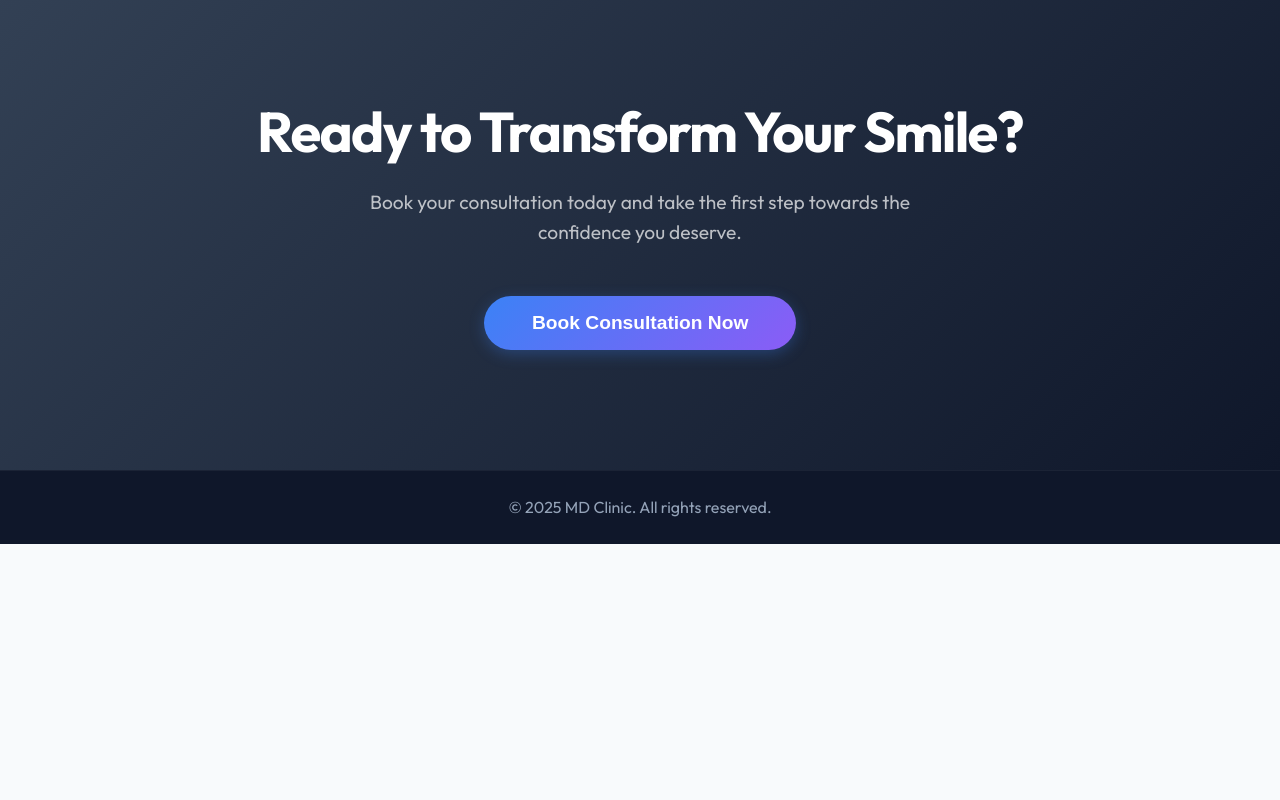
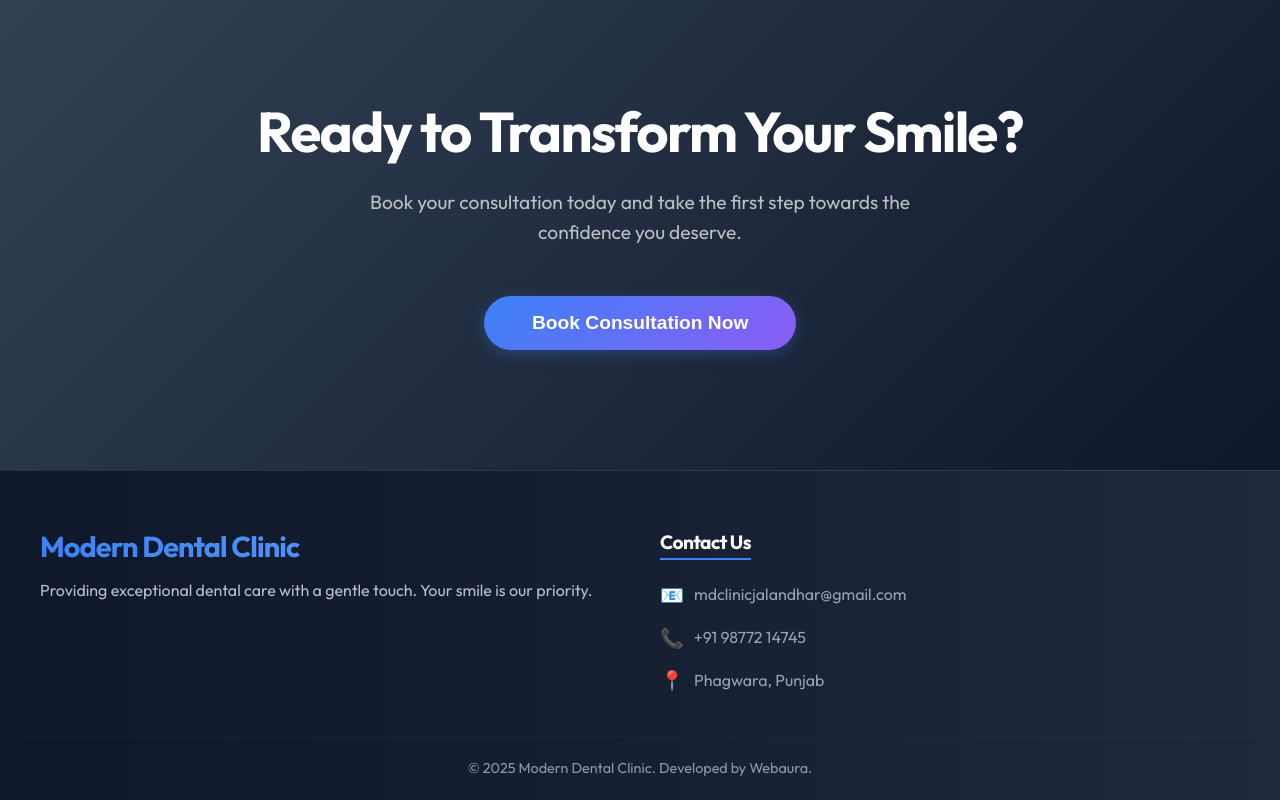
Before and after one commit to Rakshit-sharma99/dentalfrontend, a React (Vite) app: page / in a window 1280 px wide. Shown: the part 2351-3151 px from the top of the page. Before the commit the page ends 2895 px from the top, so only its background shows below. Built offline with nearby package versions, Linux system fonts and the light colour scheme; no server answers.

Commit message:
Style footer with modern dark theme and contact info

```diff
--- a/src/components/Footer.jsx
+++ b/src/components/Footer.jsx
@@ -1,14 +1,89 @@
 export function Footer() {
     return (
         <footer style={{
-            textAlign: "center",
-            padding: "24px",
-            background: "var(--bg-dark)",
-            color: "#94a3b8",
-            borderTop: "1px solid rgba(255,255,255,0.05)",
-            marginTop: "auto"
+            background: "linear-gradient(to right, #0f172a, #1e293b)",
+            color: "#e2e8f0",
+            padding: "60px 20px 20px",
+            marginTop: "auto",
+            borderTop: "1px solid rgba(255,255,255,0.1)"
         }}>
-            <p>&copy; 2025 MD Clinic. All rights reserved.</p>
+            <div style={{
+                maxWidth: "1200px",
+                margin: "0 auto",
+                display: "grid",
+                gridTemplateColumns: "repeat(auto-fit, minmax(280px, 1fr))",
+                gap: "40px",
+                marginBottom: "40px"
+            }}>
+                {/* Brand Section */}
+                <div style={{ textAlign: "left" }}>
+                    <h2 style={{
+                        color: "#fff",
+                        fontSize: "1.8rem",
+                        marginBottom: "16px",
+                        background: "linear-gradient(45deg, #3b82f6, #60a5fa)",
+                        WebkitBackgroundClip: "text",
+                        WebkitTextFillColor: "transparent"
+                    }}>
+                        Modern Dental Clinic
+                    </h2>
+                    <p style={{ opacity: 0.8, lineHeight: "1.6" }}>
+                        Providing exceptional dental care with a gentle touch. Your smile is our priority.
+                    </p>
+                </div>
+
+                {/* Contact Section */}
+                <div style={{ textAlign: "left" }}>
+                    <h3 style={{ color: "#fff", marginBottom: "20px", fontSize: "1.2rem", borderBottom: "2px solid #3b82f6", display: "inline-block", paddingBottom: "5px" }}>
+                        Contact Us
+                    </h3>
+                    <div style={{ display: "flex", flexDirection: "column", gap: "12px" }}>
+                        <a href="mailto:mdclinicjalandhar@gmail.com" style={{
+                            color: "#94a3b8",
+                            textDecoration: "none",
+                            display: "flex",
+                            alignItems: "center",
+                            gap: "10px",
+                            transition: "color 0.3s"
+                        }}
+                            onMouseOver={(e) => e.target.style.color = "#60a5fa"}
+                            onMouseOut={(e) => e.target.style.color = "#94a3b8"}
+                        >
+                            <span style={{ fontSize: "1.2rem" }}>📧</span> mdclinicjalandhar@gmail.com
+                        </a>
+
+                        <a href="tel:9877214745" style={{
+                            color: "#94a3b8",
+                            textDecoration: "none",
+                            display: "flex",
+                            alignItems: "center",
+                            gap: "10px",
+                            transition: "color 0.3s"
+                        }}
+                            onMouseOver={(e) => e.target.style.color = "#60a5fa"}
+                            onMouseOut={(e) => e.target.style.color = "#94a3b8"}
+                        >
+                            <span style={{ fontSize: "1.2rem" }}>📞</span> +91 98772 14745
+                        </a>
+
+                        <div style={{ display: "flex", alignItems: "center", gap: "10px", color: "#94a3b8" }}>
+                            <span style={{ fontSize: "1.2rem" }}>📍</span>
+                            <span>Phagwara, Punjab</span>
+                        </div>
+                    </div>
+                </div>
+            </div>
+
+            {/* Copyright */}
+            <div style={{
+                textAlign: "center",
+                paddingTop: "20px",
+                borderTop: "1px solid rgba(255,255,255,0.05)",
+                fontSize: "0.9rem",
+                opacity: 0.6
+            }}>
+                <p>&copy; {new Date().getFullYear()} Modern Dental Clinic. Developed by Webaura.</p>
+            </div>
         </footer>
     );
 }
```
